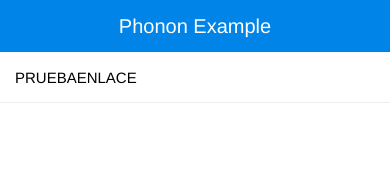
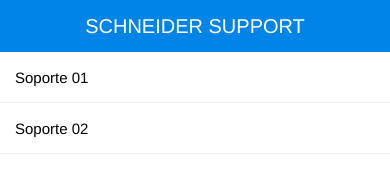
Before and after one commit to javisv/pruebaApp, a plain HTML site: page www/index.html in a window 390 px wide. Drawn offline with Linux system fonts and the light colour scheme; some packages are replaced by stand-ins of ours.

Commit message:
Update index.html

```diff
--- a/www/index.html
+++ b/www/index.html
@@ -25,13 +25,14 @@
 
             <header class="header-bar">
                 <div class="center">
-                    <h1 class="title">Phonon Example</h1>
+                    <h1 class="title">SCHNEIDER SUPPORT</h1>
                 </div>
             </header>
             <div class="content">
 
                 <ul class="list">
-		   <li><a class="padded-list" href="file:///sdcard/VidyoInit/inicioVidyo.html">PRUEBAENLACE</a></li>
+		   <li><a class="padded-list" href="https://demo.ividio.net/flex.html?roomdirect.html&key=i66q2urdgy">Soporte 01</a></li>
+		   <li><a class="padded-list" href="https://demo.ividio.net/flex.html?roomdirect.html&key=Gfoa5c2fK4">Soporte 02</a></li>
                 </ul>
 
             </div>
```
